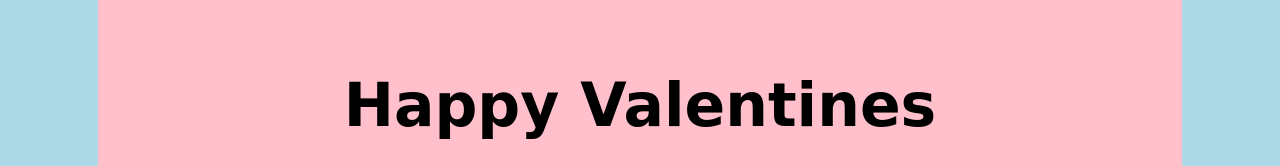
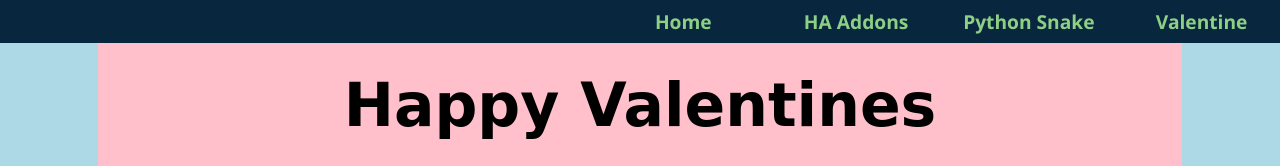
Before and after one commit to UplandJacob/uplandjacob.github.io, a plain HTML site: page val/index.html in a window 1280 px wide. Shown: the top 166 px of the page. Drawn offline with Linux system fonts and the light colour scheme; a web font is replaced by a local one.

Commit message:
consistent boiler plate and header

```diff
--- a/val/index.html
+++ b/val/index.html
@@ -1,23 +1,73 @@
 <!DOCTYPE html>
 <html lang="en">
 	<head>
-		<title>Happy Valentines from HallMatthew</title>
-		<meta charset="UTF-8">
-		<meta name="viewport" content="width=device-width, initial-scale=1.0">
+
+        <title>Jacob's Portfolio</title>
+        <meta charset="UTF-8"/>
+        <meta name="viewport" content="width=device-width, initial-scale=1.0"/>
 		<link rel="preconnect" href="https://fonts.googleapis.com">
 		<link rel="preconnect" href="https://fonts.gstatic.com" crossorigin>
 		<link href="https://fonts.googleapis.com/css2?family=Cedarville+Cursive&display=swap" rel="stylesheet">
+		<link rel="stylesheet" href="/assets/style/val.css">
 
-		<link rel="stylesheet" href="/assets/style/val.css">
+        <meta name="author" content="UplandJacob"/>
+        <meta name="description" content="Stuff and things I've done"/>
+        <meta name="og:description" content="Stuff and things I've done"/>
+        <meta name="keywords" content="code, python, html, programming"/>
+
 		<style>
-			h2 {
-				text-decoration: underline;
+			nav {
+				font-family: 'Segoe UI', Tahoma, Geneva, Verdana, sans-serif;
+				position: fixed;
+				top: 0;
+				left: 0;
+				text-align: right;
+				width: 100%;
+
+				background-color: #08273f;
+				font-weight: bold;
+
+				padding: .5em;
+				padding-right: 50px;
+				margin: 0;
+				z-index: 9999;
+				ul {
+					display: flex;
+					flex-wrap: nowrap;
+					justify-content: flex-end;
+					margin: 0;
+					font-size: 1.2em;
+					padding-left: 0;
+					list-style-type: none;
+				}
+				li {
+					width: 7em;
+					padding: 0 1em 0 1em;  /* top, bottom: 0 -- left, right: 1em */
+					display: inline;
+				}
+				a {
+					text-decoration: none;
+					text-align: center;
+					display: block;
+					transition: 0.2s color;
+					&:link { color: #8dcf85; }
+					&:visited { color: #8dcf85; }
+					&:hover { color: #fafbfc; }
+				}
 			}
+
 		</style>
 	</head>
 	<body><div id="wrapper">
+		<nav><ul>
+			<li><a href="/">Home</a></li>
+			<li><a href="/ha-addons">HA Addons</a></li>
+			<li><a href="/snake">Python Snake</a></li>
+			<li><a href="/val">Valentine</a></li>
+		</ul></nav>
+
 		<h1>Happy Valentines</h1>
-		<main>
+		<main style="background-color: transparent; color: black;">
 			<img src="/assets/img/ILoveCheese.png" alt="I love cheese! and you" style="width: 100%;">
 			<h2>Why I Like Ch...You</h2>
 			<ol>
```
Also changed, not shown: ha-addons/index.html (+1 -1 lines), index.html (+1 -1 lines), snake/index.html (+1 -1 lines).
